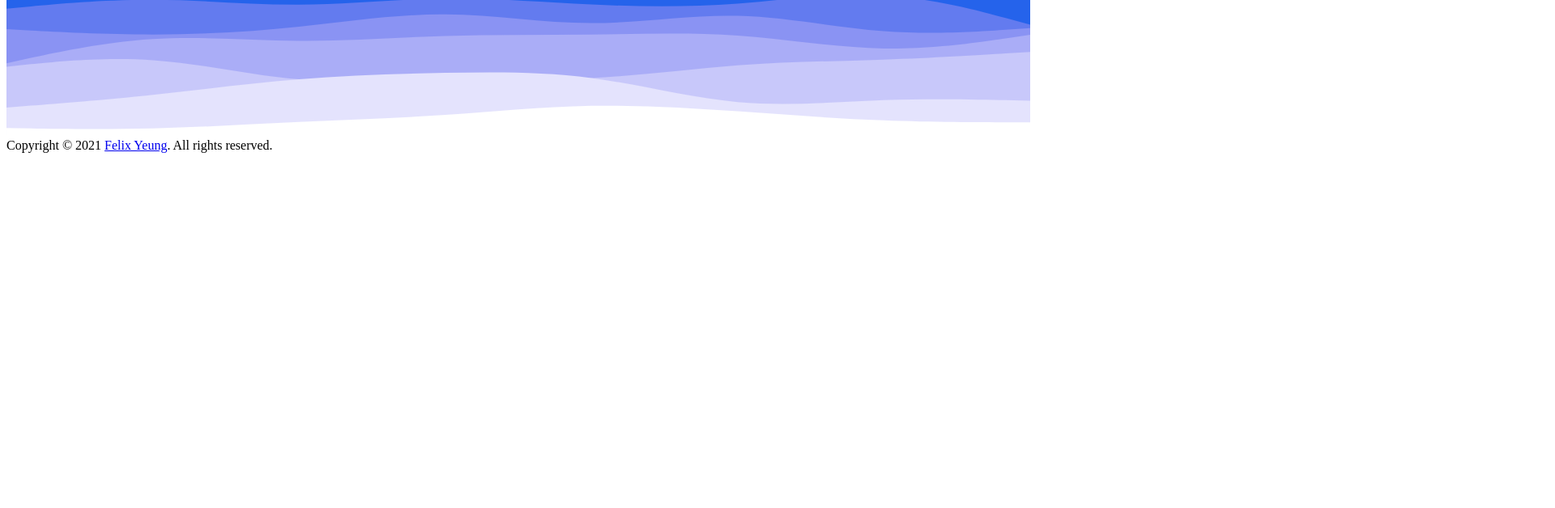
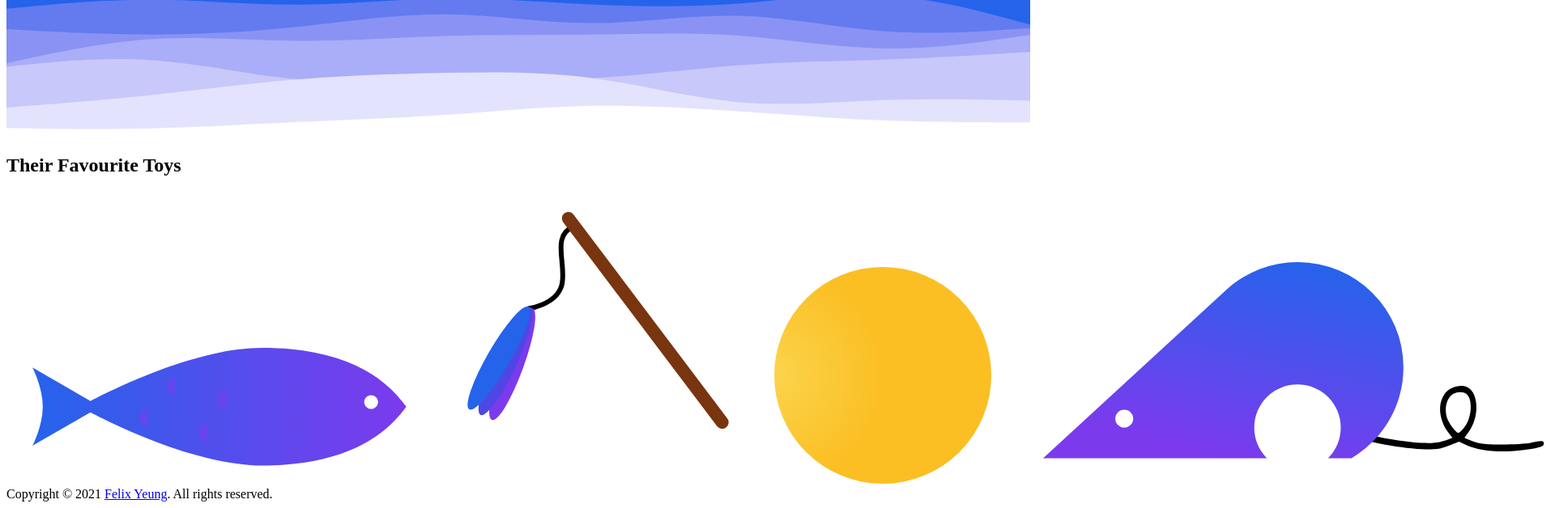
Before and after one commit to felixyeungdev/cat.feli.page, a Next.js app: page / in a window 1280 px wide. Shown: the part 1219-1847 px from the top of the page at 81% size, 1920 px wide, since content can reach past the window. Before the commit the page ends 1416 px from the top, so only its background shows below. Built offline with nearby package versions, Linux system fonts and the light colour scheme.

Commit message:
added section for fav toys

```diff
--- a/pages/index.tsx
+++ b/pages/index.tsx
@@ -15,6 +15,14 @@ const HomePage = () => {
             <PurpleToBlue />
             <ViewTimeline />
             <BlueToWhite />
+            <div className="flex justify-center py-16 bg-white">
+                <div className="max-w-[80rem] w-full mx-6 md:mx-10">
+                    <h2 className="text-4xl font-bold tracking-wide text-center text-indigo-600 ">
+                        Their Favourite Toys
+                    </h2>
+                    <img src="/assets/images/toys/toys.svg" />
+                </div>
+            </div>
         </>
     );
 };
```
Also changed, not shown: public/assets/images/toys/toys.svg (added).
